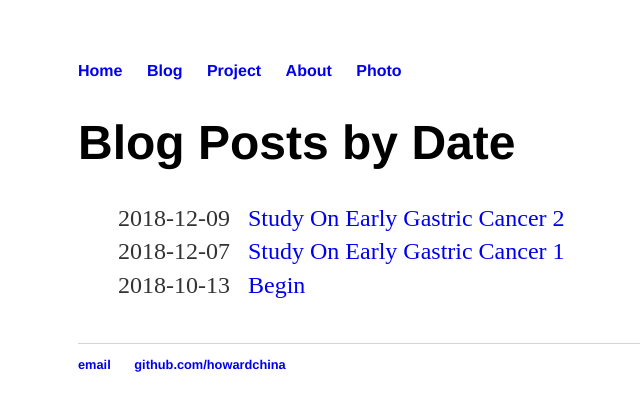
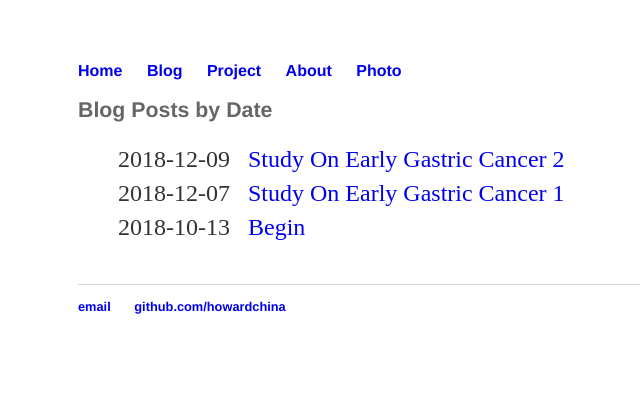
Before and after one commit to howardchina/howardchina.github.io, a Jekyll site: the page built from blog/index.html, in a window 1280 px wide. Shown: the top 411 px of the page, without its empty margins (114-754 px from the left). Built offline with Jekyll 4.4.1, drawn with Linux system fonts in a browser that asks for light colours.

Commit message:
revise blog layouts

```diff
--- a/css/main.css
+++ b/css/main.css
@@ -10,6 +10,16 @@ h1 { font-size: 3em;  }
 h2 { font-size: 2.7em; }
 h3 { font-size: 2.3em; }
 h4 { font-size: 1.9em; }
+
+h1.tag {
+  font-size: 16pt;
+  color: #666;
+}
+
+h2.tag {
+  font-size: 14pt;
+  color: #666;
+}
 
 nav ul, footer ul { font-size: 1em; font-family: 'Helvetica', 'Arial', 'Sans-Serif'; padding: 0px; list-style: none; font-weight: bold; }
 nav ul li, footer ul li { display: inline; margin-right: 20px; }
```
